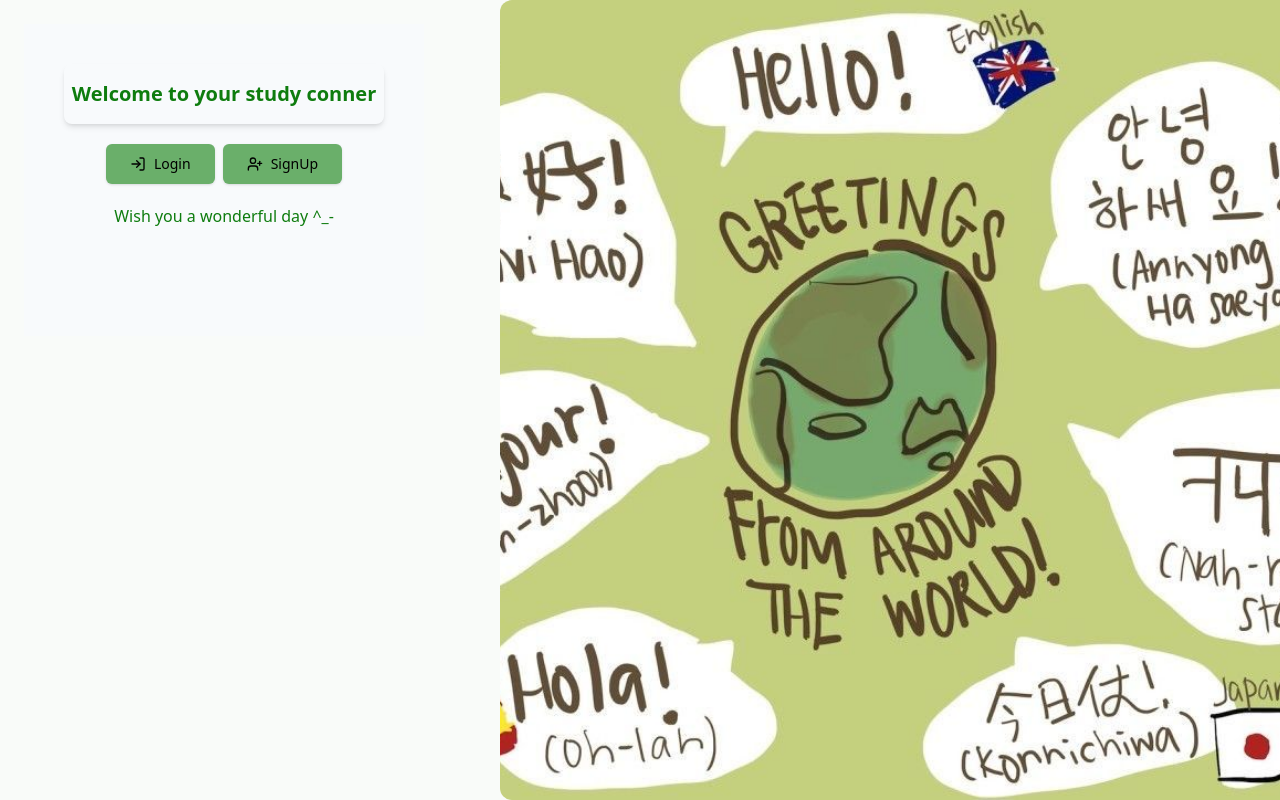
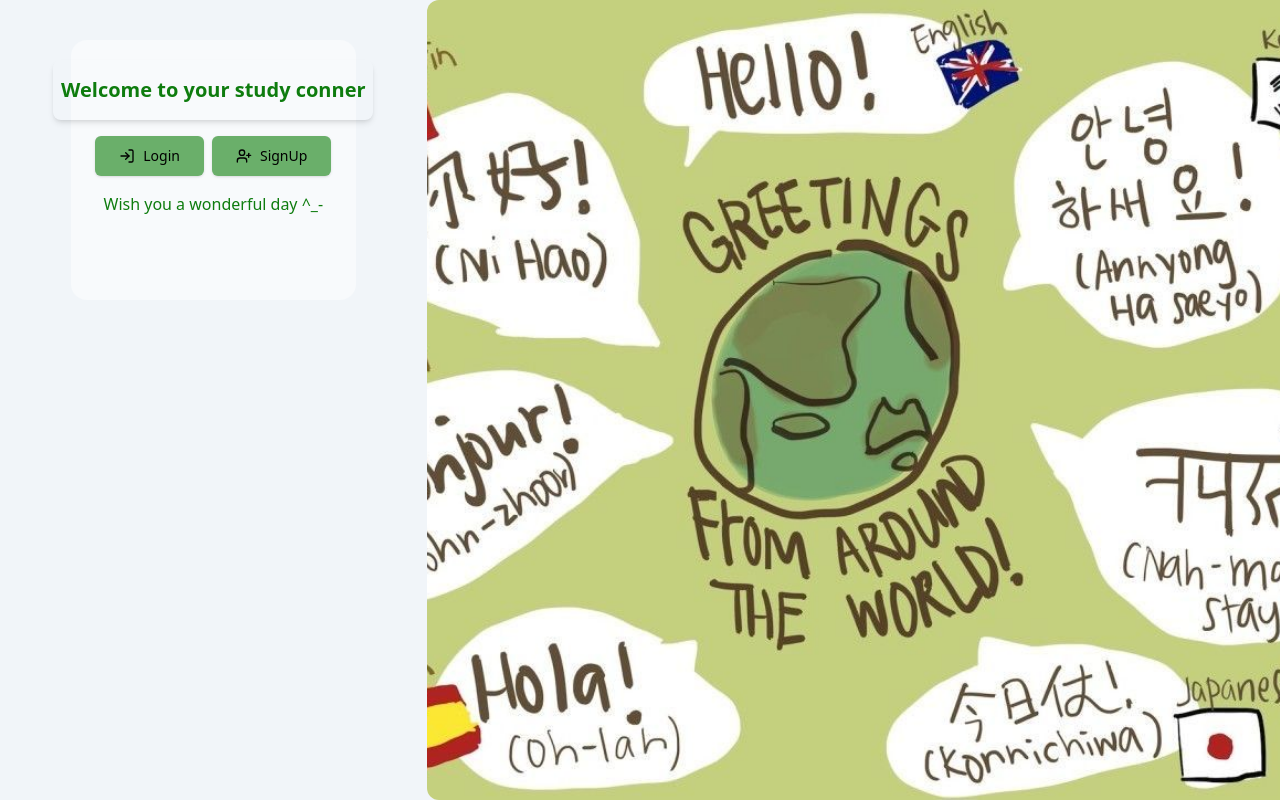
Before and after one commit to huyhd2334/SmartLearningHub, a React (Vite) app in the folder frontend/: page / in a window 1280 px wide. Built offline with nearby package versions, Linux system fonts and the light colour scheme.

Commit message:
remove absolute login page

```diff
--- a/frontend/src/pages/FlashCardPage.jsx
+++ b/frontend/src/pages/FlashCardPage.jsx
@@ -37,11 +37,11 @@ const FlashCardPages = () => {
       />
       {/* Your content goes here */}
      <div className='flex flex-col min-h-screen justify-center items-center text-black space-y-10 translate-y-[30px]'>
-       <div className='absolute top-1 left-125'> <HeaderFlashCard user={user} levelFlashCard={levelFlashCard}/> </div>
-       <div className='absolute top-25 left-125 '> <MainFlashCard user={user} levelFlashCard={levelFlashCard} langue={langue}/></div>
+       <div className='absolute top-1 left-[500px]'> <HeaderFlashCard user={user} levelFlashCard={levelFlashCard}/> </div>
+       <div className='absolute top-25 left-[500px] '> <MainFlashCard user={user} levelFlashCard={levelFlashCard} langue={langue}/></div>
        <div className='absolute top-1 left-10'><DashMenuFlashCard user={user} streak={streak} langue={langue}/></div>
-       <div className='absolute top-1 left-300 flex flex-row space-x-5'><ChartNoAxesCombined className='w-7 h-7'/> <Award className='w-7 h-7'/> </div>
-       <div className='absolute top-30 left-65 flex flex-row space-x-5'><ChoseLevelFlashCard setLevelFlashCard={setLevelFlashCard}/></div>
+       <div className='absolute top-1 right-10 flex flex-row space-x-5'><ChartNoAxesCombined className='w-7 h-7'/> <Award className='w-7 h-7'/> </div>
+       <div className='absolute top-30 left-[275px] flex flex-row space-x-5'><ChoseLevelFlashCard setLevelFlashCard={setLevelFlashCard}/></div>
      </div>
     </div>
   )
--- a/frontend/src/pages/HomePage.jsx
+++ b/frontend/src/pages/HomePage.jsx
@@ -36,10 +36,10 @@ const HomePage = () => {
        )
       }
       <div className='absolute top-4 left-10'> <DashMenu/> </div>
-      <div className='absolute top-24 left-100'><ShowStreak user={user} streak={streak}/></div>
-      <div className='absolute top-50 left-35 flex flex-col justify-center items-center space-y-10'><HomePageNews user={user} langue={langue}/> <Footer/> </div>
-      <div className='absolute top-27 left-215'><TranslateTool langue={langue}/></div>
-      <div className='absolute top-4 left-300'> <ToHistPage user={user} streak={streak} langue={langue}/> </div>
+      <div className='absolute top-24 left-[375px]'><ShowStreak user={user} streak={streak}/></div>
+      <div className='absolute top-50 left-[150px] flex flex-col justify-center items-center space-y-10'><HomePageNews user={user} langue={langue}/> <Footer/> </div>
+      <div className='absolute top-27 right-[475px]'><TranslateTool langue={langue}/></div>
+      <div className='absolute top-4 right-10'> <ToHistPage user={user} streak={streak} langue={langue}/> </div>
     </div>
   )
 }
--- a/frontend/src/pages/loginPage.jsx
+++ b/frontend/src/pages/loginPage.jsx
@@ -9,8 +9,9 @@ const LoginPage = () => {
   const [showSignUp, setShowSignUp] = useState(false)
   const [showButton, setShowButton] = useState(true)
   return (
-    <div className="w-full">
-      <div className="absolute top-6 left-6 flex flex-col justify-center items-center space-y-5 bg-slate-50 p-10">
+    <div className='min-h-screen grid grid-cols-3'>
+      <aside className="col-span-1 bg-slate-100 flex justify-center  items-start pt-10">
+      <div className="flex flex-col justify-center items-center space-y-4 bg-slate-50 p-5 rounded-2xl w-2/3 ">
         <Header/>
         <div className={`transition-all duration-500 ${showButton ? "opacity-100" : "opacity-0 pointer-events-none"}`}>
             <div className="flex flex-row justify-center items-center space-x-2">
@@ -38,13 +39,16 @@ const LoginPage = () => {
         {showSignUp && !showLogin && <SignUpComponent setShowSignUp={setShowSignUp} setShowLogin={setShowLogin} setShowButton={setShowButton}/>}
         </div>
       </div>
-      <div className="absolute left-125 h-full">
+      </aside>
+      <aside className="col-span-2 bg-slate-100">
+      <div className='w-full h-full'>
         <img
           src="hello.jpg"
           alt="hello"
           className="w-full h-full object-cover rounded-l-xl"
         />
       </div>
+      </aside>
     </div>
   )
 }
```
